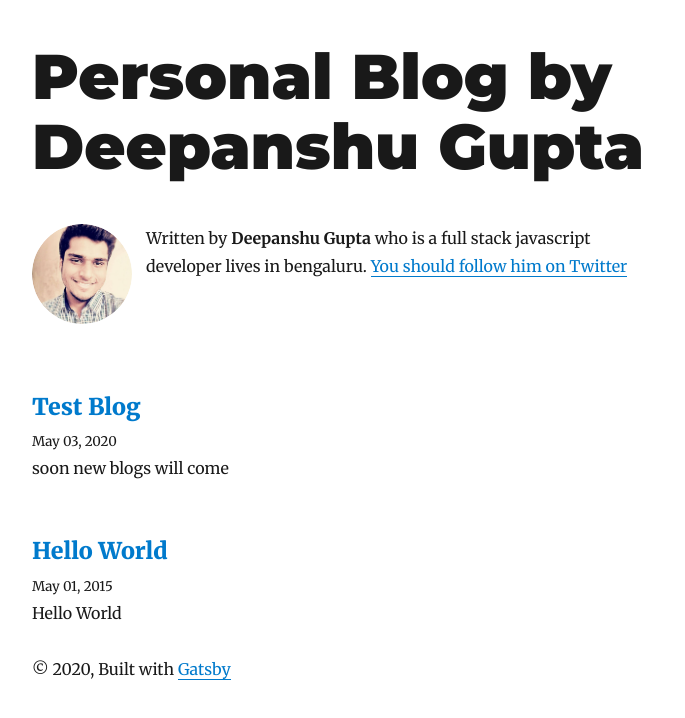
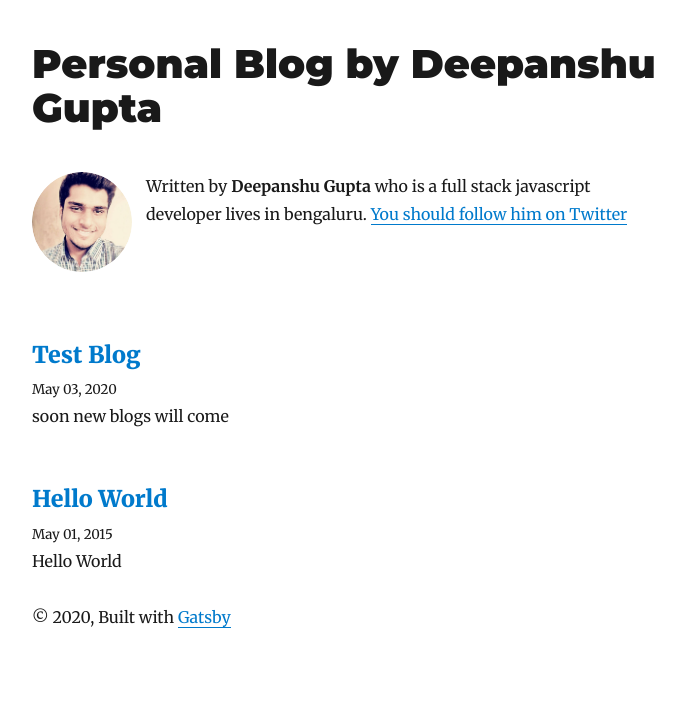
Before and after one commit to imdeepanshugpt/imdeepanshugpt-blog, a Gatsby site: page / in a window 1280 px wide. Shown: the whole page, without its empty margins (293-978 px from the left). Built offline with nearby package versions, Linux system fonts and the light colour scheme; Gatsby itself is replaced by a stand-in of ours; some packages are replaced by stand-ins of ours.

Commit message:
h1 tag css changes

```diff
--- a/src/components/layout.js
+++ b/src/components/layout.js
@@ -11,7 +11,6 @@ const Layout = ({ location, title, children }) => {
     header = (
       <h1
         style={{
-          ...scale(1.5),
           marginBottom: rhythm(1.5),
           marginTop: 0,
         }}
```
